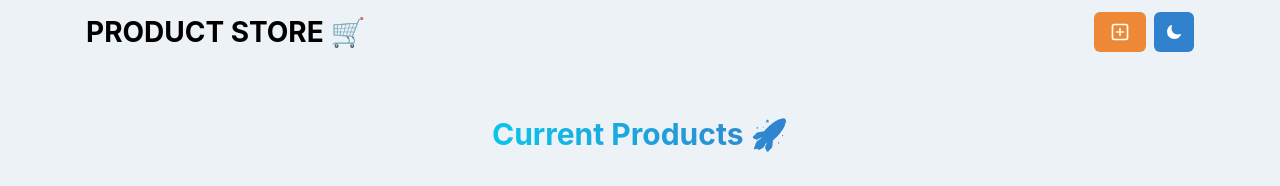
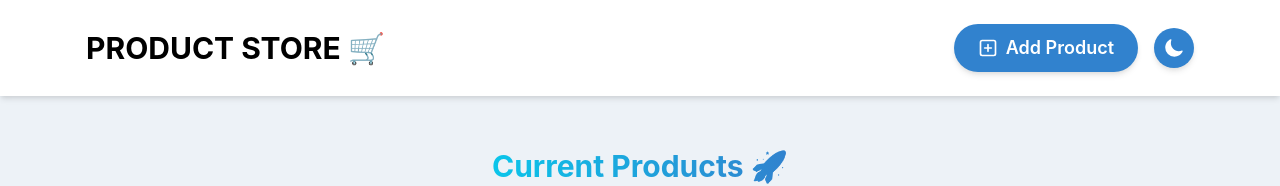
Before and after one commit to johnkunleajayi/mern-product, a React (Vite) app in the folder frontend/: page / in a window 1280 px wide. Shown: the top 186 px of the page. Built offline with nearby package versions, Linux system fonts and the light colour scheme; no server answers.

Commit message:
Update Navbar.jsx

```diff
--- a/frontend/src/components/Navbar.jsx
+++ b/frontend/src/components/Navbar.jsx
@@ -1,4 +1,14 @@
-import { Button, Container, Flex, HStack, Text, useColorMode, IconButton } from "@chakra-ui/react";
+import {
+  Button,
+  Container,
+  Flex,
+  HStack,
+  Text,
+  useColorMode,
+  IconButton,
+  Box,
+  useColorModeValue,
+} from "@chakra-ui/react";
 import { Link } from "react-router-dom";
 import { PlusSquareIcon } from "@chakra-ui/icons";
 import { IoMoon } from "react-icons/io5";
@@ -8,7 +18,12 @@ const Navbar = () => {
   const { colorMode, toggleColorMode } = useColorMode();
   const isDark = colorMode === "dark";
 
+  const bgColor = useColorModeValue("white", "gray.800"); // Light/dark background for Navbar
+  const textColor = useColorModeValue("black", "white");  // Adjust text color based on mode
+  const buttonBg = useColorModeValue("blue.500", "orange.400"); // Button background color for light/dark modes
+
   return (
+    <Box bg={bgColor} shadow="md" py={4}>
       <Container maxW={"1140px"} px={4}>
         <Flex
           h={16}
@@ -21,40 +36,48 @@ const Navbar = () => {
         >
           {/* Navbar Title */}
           <Text
-          fontSize={{ base: "22", sm: "28" }}
+            fontSize={{ base: "24px", sm: "30px" }}
             fontWeight={"bold"}
             textTransform={"uppercase"}
+            color={textColor}
             textAlign={"center"}
-          color={isDark ? "white" : "black"}  // Text color changes based on light/dark mode
           >
             <Link to={"/"}>Product Store 🛒</Link>
           </Text>
 
           {/* Action Buttons */}
-        <HStack spacing={2} alignItems={"center"}>
+          <HStack spacing={4} alignItems={"center"} mt={{ base: 4, sm: 0 }}>
             {/* Add Product Button */}
             <Link to={"/create"}>
               <Button
-              bg="orange.400"  // Orange background
+                bg={buttonBg}
                 color="white"
-              _hover={{ bg: "orange.500" }}  // Darker orange on hover
+                _hover={{ bg: isDark ? "orange.500" : "blue.600" }}
+                size="lg"
+                px={6}
+                rounded="full"
+                shadow="md"
               >
-              <PlusSquareIcon fontSize={20} />
+                <PlusSquareIcon fontSize={20} mr={2} />
+                Add Product
               </Button>
             </Link>
 
             {/* Toggle Light/Dark Mode Button */}
             <IconButton
               onClick={toggleColorMode}
-            icon={colorMode === "light" ? <IoMoon /> : <LuSun size="20" />}
+              icon={isDark ? <LuSun size="20" /> : <IoMoon size="20" />}
               aria-label="Toggle color mode"
-            bg="blue.500"  // Blue background for toggle button
+              bg={isDark ? "orange.400" : "blue.500"}
               color="white"
-            _hover={{ bg: "blue.600" }}  // Darker blue on hover
+              _hover={{ bg: isDark ? "orange.500" : "blue.600" }}
+              rounded="full"
+              shadow="md"
             />
           </HStack>
         </Flex>
       </Container>
+    </Box>
   );
 };
 
```
Lines whose indentation alone changed are shown as unchanged.
